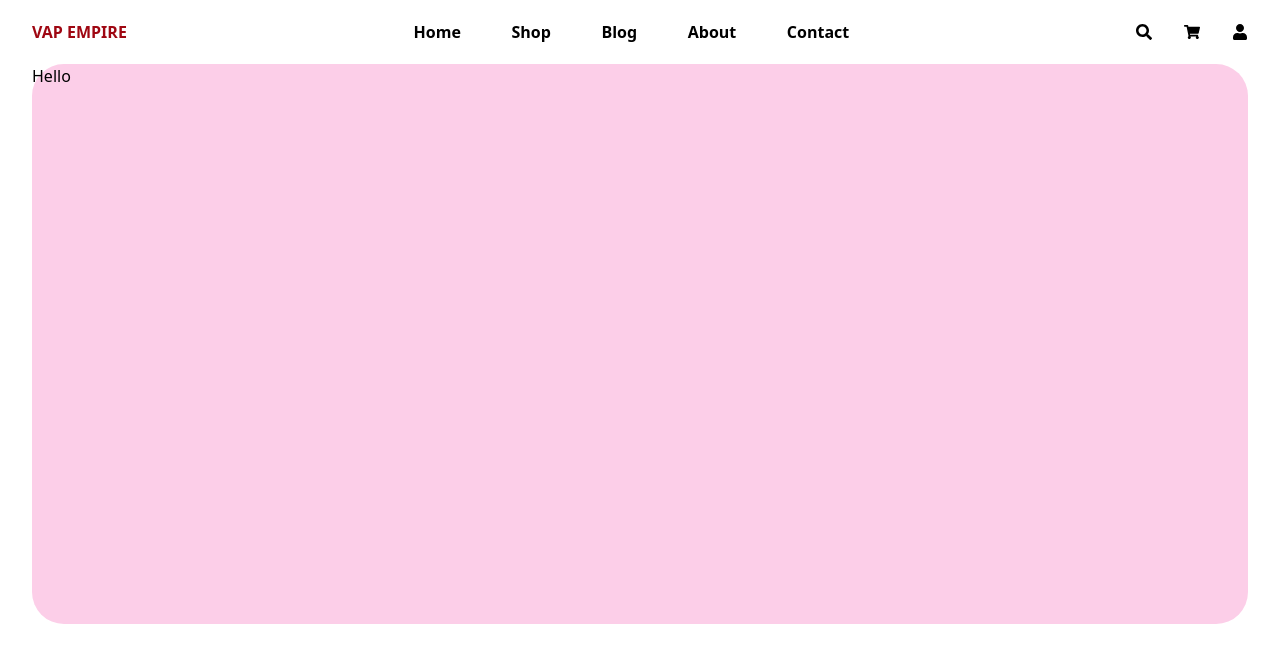
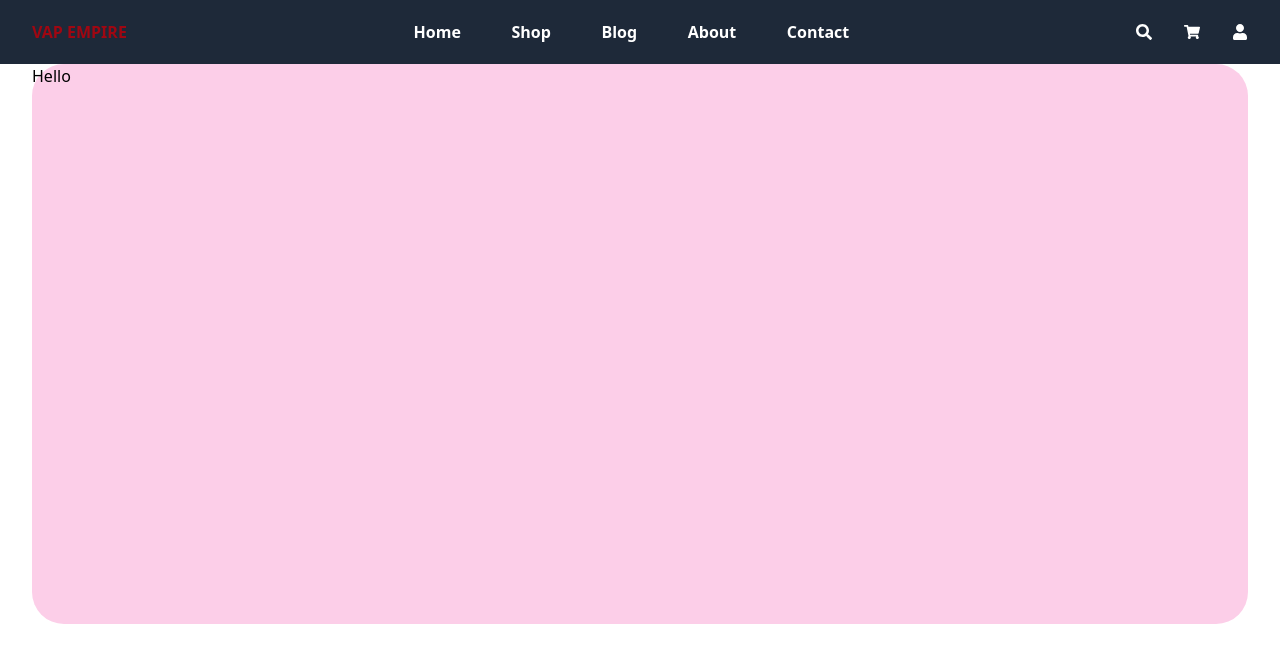
Before and after one commit to GoyalVansh6/vapempire, a Next.js app: page / in a window 1280 px wide. Shown: the top 662 px of the page. Built offline with nearby package versions, Linux system fonts and the light colour scheme.

Commit message:
some work

```diff
--- a/src/app/components/heroImage.tsx
+++ b/src/app/components/heroImage.tsx
@@ -1,7 +1,7 @@
 export default function heroImage(){
     return(
-        <div>
-            Hello
-        </div>
+     <div className="mx-[2rem] bg-pink-200 rounded-4xl min-h-[70vh]">
+       Hello
+     </div>
     )
 }
--- a/src/app/components/navbar.tsx
+++ b/src/app/components/navbar.tsx
@@ -13,7 +13,7 @@ const links = [
 
 export default function Navbar(){
     return(
-        <div className="flex items-center justify-between text-black h-[4rem] px-[2rem] sticky top-0">
+        <div className="flex items-center justify-between bg-gray-800 text-white h-[4rem] px-[2rem] sticky top-0">
             <div className="text-red-800 font-bold">
                 VAP EMPIRE
             </div>
--- a/src/app/page.tsx
+++ b/src/app/page.tsx
@@ -1,7 +1,7 @@
 import HeroImage from "./components/heroImage"
 export default function Home(){
   return(
-    <div className="mx-[2rem] bg-pink-200 rounded-4xl min-h-[70vh]">
+    <div>
       <HeroImage/>
     </div>
   )
```
